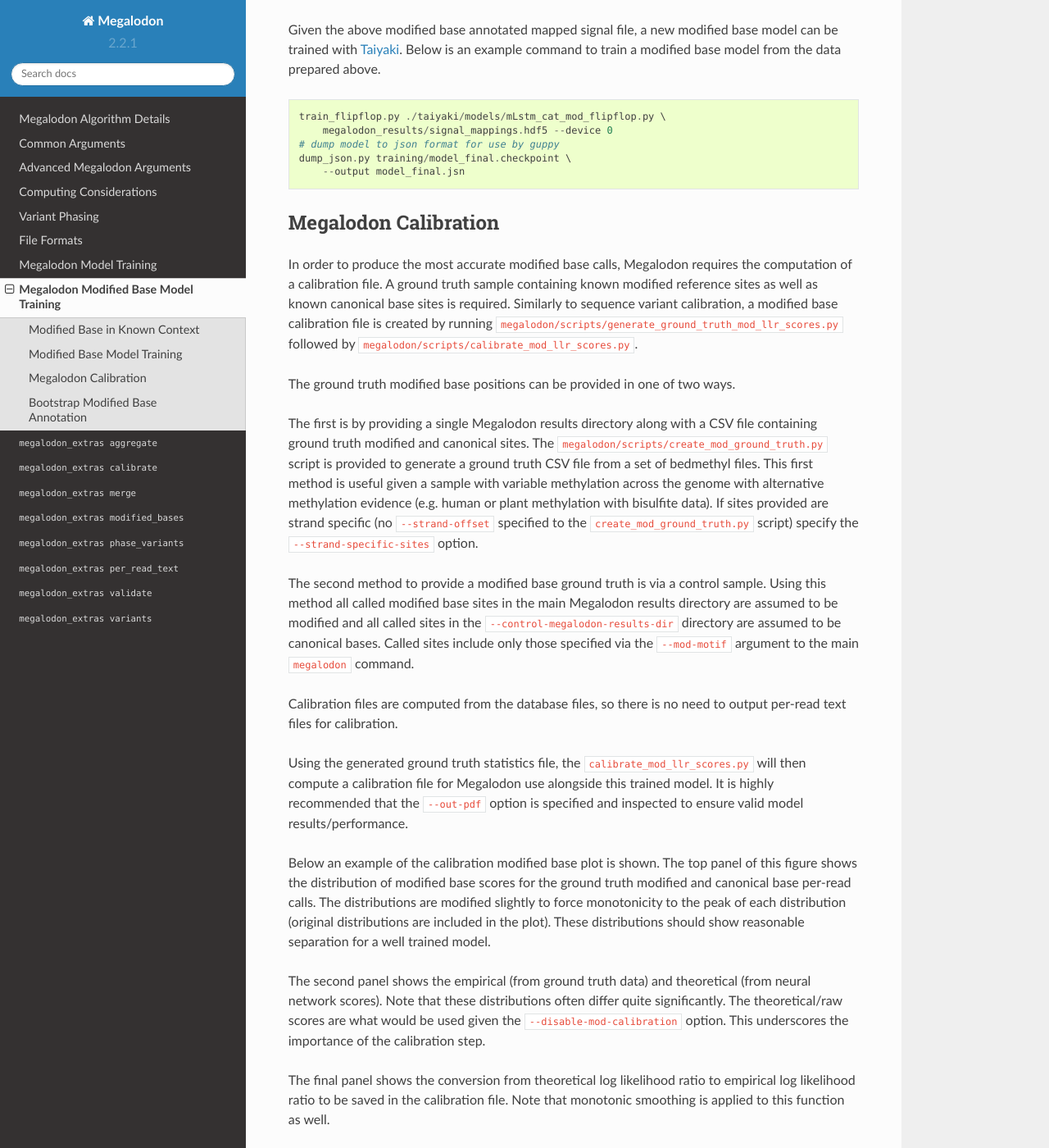
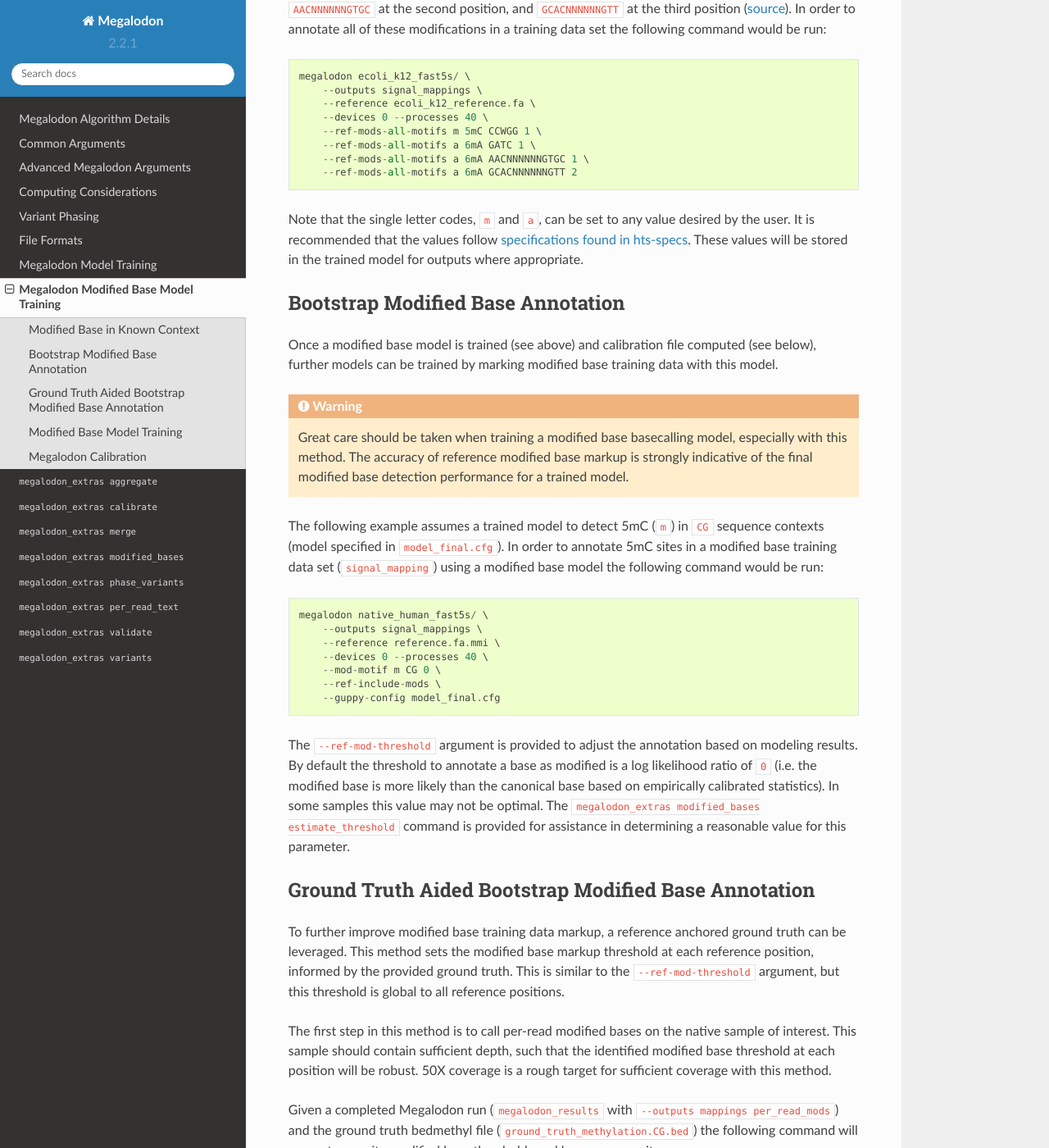
Before and after one commit to nanoporetech/megalodon, a Sphinx documentation site: the page built from docs/modbase_training.rst, in a window 1280 px wide and 1400 px high, scrolled down 1253 px. Shown: the whole window at 82% size. Built offline with Sphinx 7.4.7 and the Read the Docs theme 2.0.0, drawn with Linux system fonts in a browser that asks for light colours; some of the changed text lies outside the part shown.

Commit message:
Update modified base model training docs.

```diff
--- a/docs/modbase_training.rst
+++ b/docs/modbase_training.rst
@@ -6,6 +6,18 @@
 The options provided from Megalodon for modified base training data annotation are each linked to a specific sample type.
 If the provided options for do not perform sufficiently for a particular sample type, please open an issue on the `Megalodon issues page <https://github.com/nanoporetech/megalodon/issues>`_ with details for the sample type and intended training procedure.
 
+Currently two sample types are supported for modified base training data markup:
+
+1. Modified base in known sequence context (e.g. bacterial methylation)
+2. Native (fractionally modified) sample with existing modified base basecalling model
+
+Given the first sample above, a model will never be presented a modified and canonical base in close proximity (within the same training chunk).
+Thus the second sample type is often required to produce a final model with sufficient performance across biologically relevant samples.
+
+The highest accuracy markup of the native sample is imperative to achieve the highest performance modified base basecalling model.
+In version 2.3, an adaptation was added to allow for markup informed by a reference methylation ground truth (fraction of modified reads at each reference site).
+This ground truth can come from a number of sources and technologies.
+Find more details below on how to use this method.
 
 ------------------------------
 Modified Base in Known Context
@@ -36,20 +48,107 @@
        --outputs signal_mappings \
        --reference ecoli_k12_reference.fa \
        --devices 0 --processes 40 \
-       --ref-mods-all-motifs Z 5mC CCWGG 1 \
-       --ref-mods-all-motifs Y 6mA GATC 1 \
-       --ref-mods-all-motifs Y 6mA AACNNNNNNGTGC 1 \
-       --ref-mods-all-motifs Y 6mA GCACNNNNNNGTT 2
+       --ref-mods-all-motifs m 5mC CCWGG 1 \
+       --ref-mods-all-motifs a 6mA GATC 1 \
+       --ref-mods-all-motifs a 6mA AACNNNNNNGTGC 1 \
+       --ref-mods-all-motifs a 6mA GCACNNNNNNGTT 2
 
-Note that the single letter codes, ``Z`` and ``Y``, are arbitrary and can be set to any value desired by the user.
+Note that the single letter codes, ``m`` and ``a``, can be set to any value desired by the user.
+It is recommended that the values follow `specifications found in hts-specs <https://github.com/jkbonfield/hts-specs/blob/methylation/SAMtags.tex#L528>`_.
 These values will be stored in the trained model for outputs where appropriate.
+
+----------------------------------
+Bootstrap Modified Base Annotation
+----------------------------------
+
+Once a modified base model is trained (see above) and calibration file computed (see below), further models can be trained by marking modified base training data with this model.
+
+.. warning::
+
+  Great care should be taken when training a modified base basecalling model, especially with this method.
+  The accuracy of reference modified base markup is strongly indicative of the final modified base detection performance for a trained model.
+
+The following example assumes a trained model to detect 5mC (``m``) in ``CG`` sequence contexts (model specified in ``model_final.cfg``).
+In order to annotate 5mC sites in a modified base training data set (``signal_mapping``) using a modified base model the following command would be run:
+
+::
+
+   megalodon native_human_fast5s/ \
+       --outputs signal_mappings \
+       --reference reference.fa.mmi \
+       --devices 0 --processes 40 \
+       --mod-motif m CG 0 \
+       --ref-include-mods \
+       --guppy-config model_final.cfg
+
+The ``--ref-mod-threshold`` argument is provided to adjust the annotation based on modeling results.
+By default the threshold to annotate a base as modified is a log likelihood ratio of ``0`` (i.e. the modified base is more likely than the canonical base based on empirically calibrated statistics).
+In some samples this value may not be optimal.
+The ``megalodon_extras modified_bases estimate_threshold`` command is provided for assistance in determining a reasonable value for this parameter.
+
+-----------------------------------------------------
+Ground Truth Aided Bootstrap Modified Base Annotation
+-----------------------------------------------------
+
+To further improve modified base training data markup, a reference anchored ground truth can be leveraged.
+This method sets the modified base markup threshold at each reference position, informed by the provided ground truth.
+This is similar to the ``--ref-mod-threshold`` argument, but this threshold is global to all reference positions.
+
+The first step in this method is to call per-read modified bases on the native sample of interest.
+This sample should contain sufficient depth, such that the identified modified base threshold at each position will be robust.
+50X coverage is a rough target for sufficient coverage with this method.
+
+Given a completed Megalodon run (``megalodon_results`` with ``--outputs mappings per_read_mods``) and the ground truth bedmethyl file (``ground_truth_methylation.CG.bed``) the following command will compute per-site modified base thresholds and low coverage sites.
+
+::
+
+   # Compute per-site thresholds
+   megalodon_extras \
+       modified_bases per_site_thresholds \
+       megalodon_results \
+       ground_truth_methylation.CG.bed \
+       --strand-offset 1 \
+       --ground-truth-coverage-pdf gt_cov.CG.pdf \
+       --ground-truth-cov-min 50 \
+       --nanopore-cov-min 50 \
+       --out-blacklist-sites low_coverage_sites.CG.bed \
+       --out-per-site-mod-thresholds site_mod_thresholds.CG.bed
+   # sort low coverage sites for faster bedtools filtering
+   sort -S 25% --parallel=56 -T /tmp/ \
+       -k1,1V -k2,2n \
+       -o low_coverage_sites.CG.sorted.bed
+   # filter and sort first round mappings (% ident>90, read coverage>90%, length between 1000 and 20000)
+   awk '$2 > 90 && $7 > 90 && $3 - $6 > 1000 && $3 - $6 < 20000 {print $8"\t"$10"\t"$11"\t"$1"\t.\t"$9}' \
+       megalodon_results/mappings.summary.txt | \
+       sort -S 25% --parallel=56 -T /tmp/ -k1,1V -k2,2n > \
+       mappings.filtered.sorted.bed
+   intersectBed \
+       -a mappings.filtered.sorted.bed \
+       -b low_coverage_sites.CG.sorted.bed -s -sorted -v | \
+       awk '{print $4}' > train_read_ids.txt
+
+Finally the ground truth aided modified base markup training data set is produced with the following command.
+
+::
+
+   megalodon \
+       native_human_fast5s/ \
+       --reference reference.fa.mmi \
+       --output-directory per_site_markup_mega_res \
+       --outputs per_read_mods signal_mappings \
+       --mod-motif m CG 0 \
+       --guppy-config model_final.cfg \
+       --processes 40 --devices 0 \
+       --ref-include-mods \
+       --mod-per-site-threshold site_mod_thresholds.CG.bed \
+       --read-ids-filename train_read_ids.txt
 
 ----------------------------
 Modified Base Model Training
 ----------------------------
 
-Given the above modified base annotated mapped signal file, a new modified base model can be trained with `Taiyaki <https://github.com/nanoporetech/taiyaki>`_.
-Below is an example command to train a modified base model from the data prepared above.
+Given any of the above modified base annotated mapped signal files, a new modified base model can be trained with `Taiyaki <https://github.com/nanoporetech/taiyaki>`_.
+Below is an example command to train a modified base model from the data prepared above and convert the final model for use with Guppy or Megalodon.
 
 ::
 
@@ -59,77 +158,15 @@
    dump_json.py training/model_final.checkpoint \
        --output model_final.jsn
 
+The produced model should be referenced from a new Guppy config file.
+The easiest way to obtain this would be to copy and edit the closest existing Guppy config file in the ``data`` directory of Guppy.
 
 ---------------------
 Megalodon Calibration
 ---------------------
 
-In order to produce the most accurate modified base calls, Megalodon requires the computation of a calibration file.
+In order to produce the most accurate aggregated modified base calls, Megalodon requires the computation of a calibration file.
 A ground truth sample containing known modified reference sites as well as known canonical base sites is required.
-Similarly to sequence variant calibration, a modified base calibration file is created by running ``megalodon/scripts/generate_ground_truth_mod_llr_scores.py`` followed by ``megalodon/scripts/calibrate_mod_llr_scores.py``.
-
-The ground truth modified base positions can be provided in one of two ways.
-
-The first is by providing a single Megalodon results directory along with a CSV file containing ground truth modified and canonical sites.
-The ``megalodon/scripts/create_mod_ground_truth.py`` script is provided to generate a ground truth CSV file from a set of bedmethyl files.
-This first method is useful given a sample with variable methylation across the genome with alternative methylation evidence (e.g. human or plant methylation with bisulfite data).
-If sites provided are strand specific (no ``--strand-offset`` specified to the ``create_mod_ground_truth.py`` script) specify the ``--strand-specific-sites`` option.
-
-The second method to provide a modified base ground truth is via a control sample.
-Using this method all called modified base sites in the main Megalodon results directory are assumed to be modified and all called sites in the ``--control-megalodon-results-dir`` directory are assumed to be canonical bases.
-Called sites include only those specified via the ``--mod-motif`` argument to the main ``megalodon`` command.
-
-Calibration files are computed from the database files, so there is no need to output per-read text files for calibration.
-
-Using the generated ground truth statistics file, the ``calibrate_mod_llr_scores.py`` will then compute a calibration file for Megalodon use alongside this trained model.
-It is highly recommended that the ``--out-pdf`` option is specified and inspected to ensure valid model results/performance.
-
-Below an example of the calibration modified base plot is shown.
-The top panel of this figure shows the distribution of modified base scores for the ground truth modified and canonical base per-read calls.
-The distributions are modified slightly to force monotonicity to the peak of each distribution (original distributions are included in the plot).
-These distributions should show reasonable separation for a well trained model.
-
-The second panel shows the empirical (from ground truth data) and theoretical (from neural network scores).
-Note that these distributions often differ quite significantly.
-The theoretical/raw scores are what would be used given the ``--disable-mod-calibration`` option.
-This underscores the importance of the calibration step.
-
-The final panel shows the conversion from theoretical log likelihood ratio to empirical log likelihood ratio to be saved in the calibration file.
-Note that monotonic smoothing is applied to this function as well.
-
-The vertical bars on these plots, show the effect of common threshold choices on the ground truth data.
-
-TODO: Add calibration figure
-
-
-----------------------------------
-Bootstrap Modified Base Annotation
-----------------------------------
-
-Once a modified base model is trained and calibration file computed, further models can be trained by marking data with this model.
-
-.. warning::
-
-  Great care should be taken when training a modified base basecalling model, especially with this method.
-  The accuracy of reference modified base markup is strongly indicative of the final modified base detection performance for a trained model.
-
-In order to annotate modified bases using a modified base model the following command would be run:
-
-::
-
-   megalodon native_human_fast5s/ \
-       --outputs signal_mappings \
-       --reference human_reference.fa \
-       --devices 0 --processes 40 \
-       --mod-motif Z CG 0 \
-       --mod-motif Y A 0 \
-       --ref-include-mods \
-       --guppy-params "-m model_final.jsn"
-
-In this example 5mC calls are limited to CpG sites while 6mA calls are made at any motif.
-Thus no 5mC sites will be marked in the output signal mapping file outside of the ``CG`` context.
-
-The ``--ref-mod-threshold`` argument is provided to adjust the annotation based on modeling results.
-By default the threshold to annotate a base as modified is a log likelihood ratio of ``0`` (i.e. the modified base is more likely than the canonical base based on empirically calibrated statistics).
-In some samples this value may not be optimal.
-The ``scripts/compute_mod_thresh_score.py`` command is provided for assistance in determining a reasonable value for this parameter.
+This can be the same as the model training data.
+A modified base calibration file is created with the ``megalodon_extras calibrate generate_modified_base_stats`` and ``megalodon_extras calibrate modified_bases`` commands.
+Please see the `calibration documentation page <https://nanoporetech.github.io/megalodon/extras_calibrate.html>`_ for more details about this process.
```
Also changed, not shown: other parts of docs/modbase_training.rst (+1 -1 lines).
